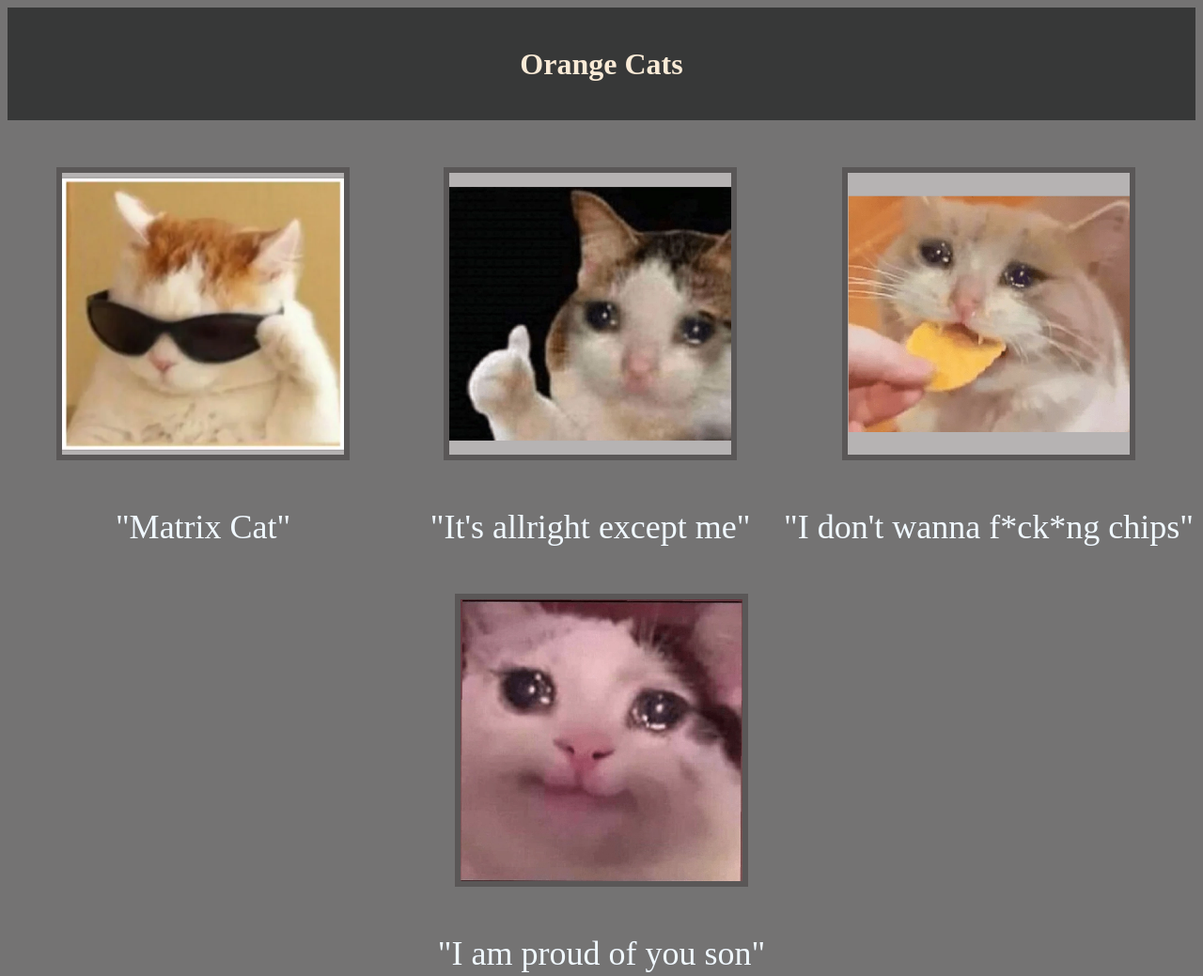
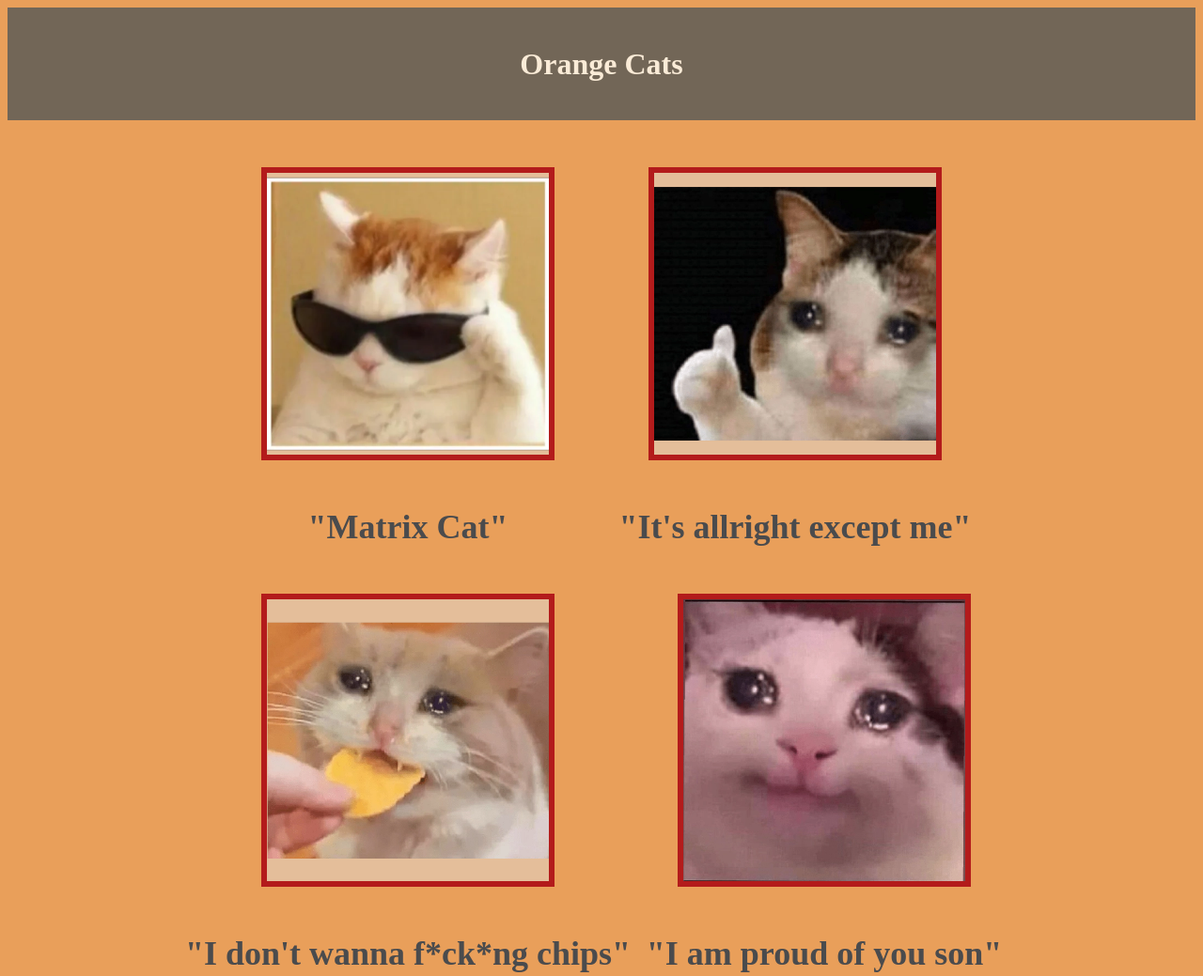
Before and after one commit to S4NGAL/Cats-website, a plain HTML site: page pages/orange.html in a window 1280 px wide. Shown: the whole page at 94% size. Drawn offline with Linux system fonts and the light colour scheme.

Commit message:
style orange.css

```diff
--- a/pages/orange.css
+++ b/pages/orange.css
@@ -1,5 +1,5 @@
 body {
-    background-color: rgb(116, 115, 115);
+    background-color: rgb(233, 159, 90);
 }
 
 .title {
@@ -8,7 +8,7 @@ body {
     align-items: center;
     justify-content: center;
     display: flex;
-    background-color: rgb(55, 56, 56);
+    background-color: rgb(114, 102, 87);
 }
 
 .image-container {
@@ -19,8 +19,8 @@ body {
 }
 
 .image {
-    background-color: rgb(182, 179, 179);
-    border: 6px solid rgb(90, 87, 87);
+    background-color: rgb(228, 190, 154);
+    border: 6px solid rgb(179, 27, 27);
     height: auto;
     width: 300px;
     margin: 50px;
@@ -34,7 +34,8 @@ body {
 
 p {
     flex-grow: 0;
-    color:aliceblue;
+    color:rgb(74, 75, 77);
     font-size: 36px;
     margin: 0;
+    font-weight: bold;
 }
```
